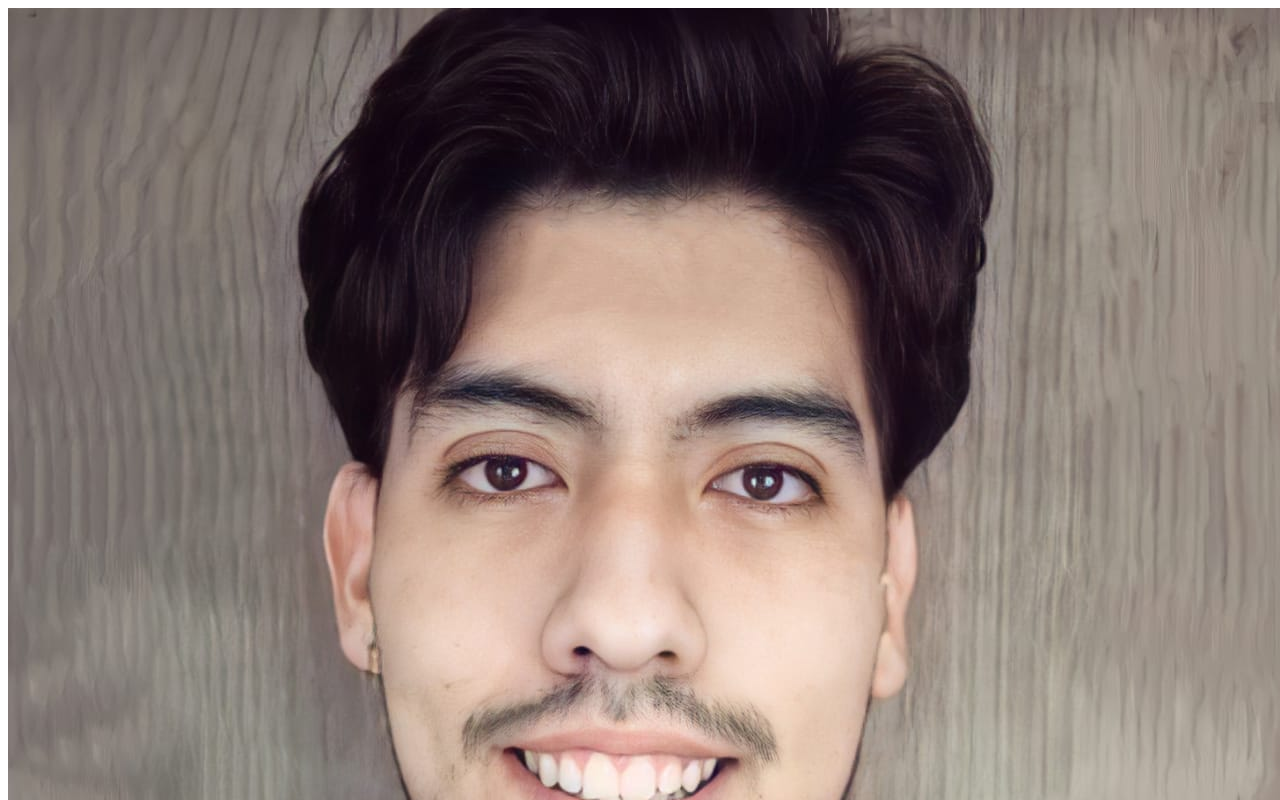
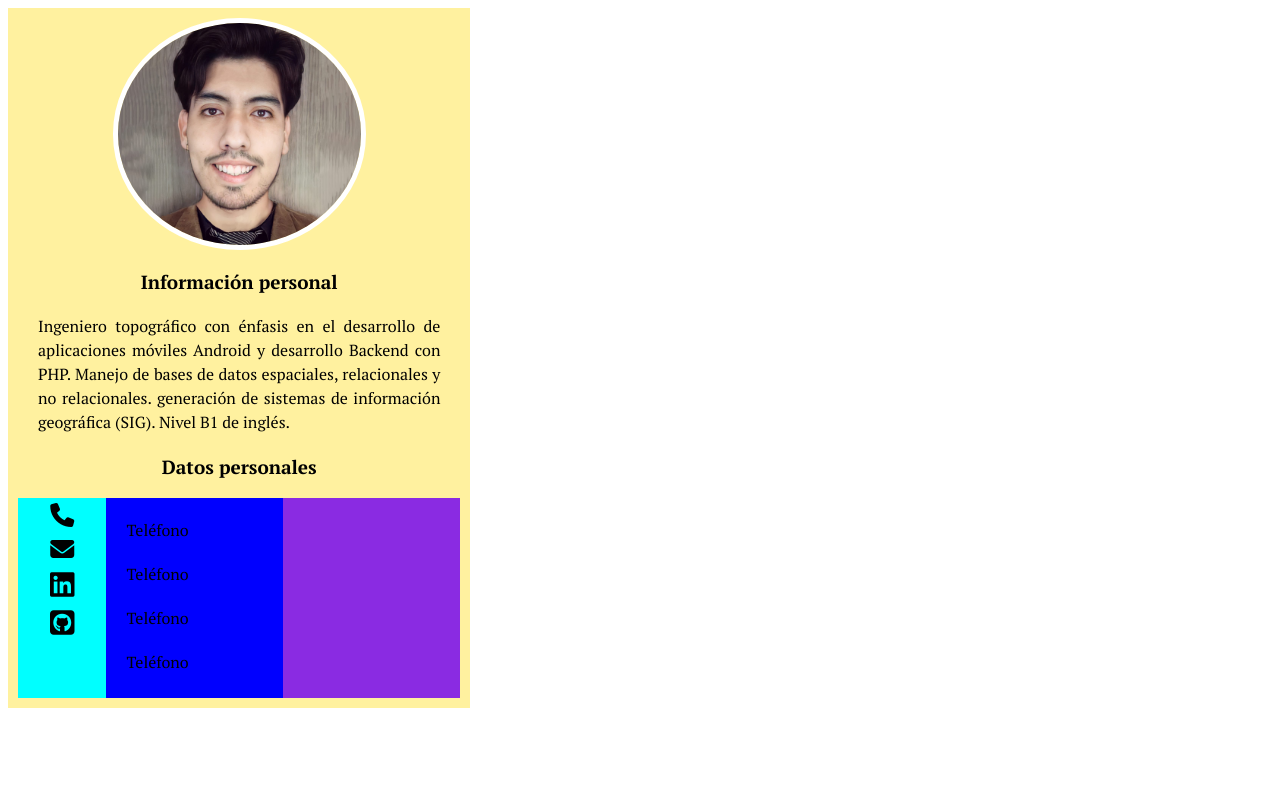
Before and after one commit to eratostenes1997/HV, a plain HTML site: page index.html in a window 1280 px wide. Shown: the top 800 px of the page. Drawn offline with Linux system fonts and the light colour scheme.

Commit message:
trabajo en la parte izquierda de la hoja de vida

```diff
--- a/css/styles.css
+++ b/css/styles.css
@@ -0,0 +1,62 @@
+.izquierda {
+    padding: 10px;
+    background-color: rgb(255, 241, 159);
+    width: 35%;
+    height: 100%;
+    border: 5px;
+
+}
+
+.imagen {
+    border: 5px solid white;
+    border-radius: 50%;
+    width: 55%; /* Ajusta al 100% para ocupar todo el ancho de .izquierda */
+    height: 100%; /* Ajusta la altura automáticamente para mantener la proporción */
+    display: block; /* Asegura que la imagen sea tratada como un bloque */
+    margin: 0 auto; /* Centra la imagen horizontalmente */
+}
+
+.titulo {
+    font-size: 19PX;
+    font-family:"PT Serif", serif;
+    font-weight: bold;
+    text-align: center;
+}
+
+.parrafo {
+    font-size: 16PX;
+    font-family:"PT Serif", serif;
+    line-height: 1.5;
+    margin: 20px;
+    text-align: justify;
+}
+.datos{
+    width: 100%;
+    height: 200px;
+    display: flex;
+    flex-direction: row;
+}
+
+.iconos{
+    align-items: center;
+    display: flex;
+    flex-direction: column;
+    flex:20%;
+    background-color: aqua;
+}
+.campos{
+    flex: 40%;
+    background-color: blue;
+}
+.info{
+    flex: 40%;
+    background-color: blueviolet;
+}
+.icono{
+    margin: 5px;
+    font-size: 24px; /* Puedes ajustar el tamaño según tus necesidades */
+  }
+  .icono-pequeño{
+    margin: 5px;
+    font-size: 28px; /* Puedes ajustar el tamaño según tus necesidades */
+  }
--- a/index.html
+++ b/index.html
@@ -1,23 +1,55 @@
 <!DOCTYPE html>
 <html lang="en">
+
 <head>
     <meta charset="UTF-8">
     <meta name="viewport" content="width=device-width, initial-scale=1.0">
     <link rel="stylesheet" href="./css/styles.css">
+    <link rel="preconnect" href="https://fonts.googleapis.com">
+    <link rel="preconnect" href="https://fonts.gstatic.com" crossorigin>
+    <link href="https://fonts.googleapis.com/css2?family=PT+Serif:ital,wght@0,400;0,700;1,400;1,700&display=swap"
+        rel="stylesheet">
     <title>Document</title>
 </head>
+
 <body>
-    <header>
-        <section>
-            <div>
-                <img src="./img/foto.jpeg" alt="foto">
+    <script src="https://kit.fontawesome.com/0c378e933b.js" crossorigin="anonymous"></script>
+    <header></header>
+    <main>
+        <section class="izquierda">
+            <div class="cont-image">
+                <img class="imagen" src="./img/foto.jpeg" alt="foto">
+                <p class="titulo">Información personal</p>
+                <p class="parrafo">Ingeniero topográfico con énfasis en el desarrollo de aplicaciones móviles Android y
+                    desarrollo Backend con PHP.
+                    Manejo de bases de datos espaciales, relacionales y no relacionales.
+                    generación de sistemas de información geográfica (SIG).
+                    Nivel B1 de inglés.</p>
+                <p class="titulo">Datos personales</p>
+               <section class="datos">
+                  <div class="iconos">
+                    <i class="fa-solid fa-phone icono"></i>
+                    <i class="fa-solid fa-envelope icono"></i>
+                    <i class="fa-brands fa-linkedin icono-pequeño"></i>
+                    <i class="fa-brands fa-square-github icono-pequeño"></i>
+                  </div>
+                  <div class="campos">
+                    <p class="parrafo">Teléfono</p>
+                    <p class="parrafo">Teléfono</p>
+                    <p class="parrafo">Teléfono</p>
+                    <p class="parrafo">Teléfono</p>
+                  </div>
+                  <div class="info"></div>
+               </section>
             </div>
         </section>
         <section>
+            <div class="derecha">
 
+            </div>
         </section>
-    </header>
-    <main></main>
+    </main>
     <footer></footer>
 </body>
+
 </html>
```
